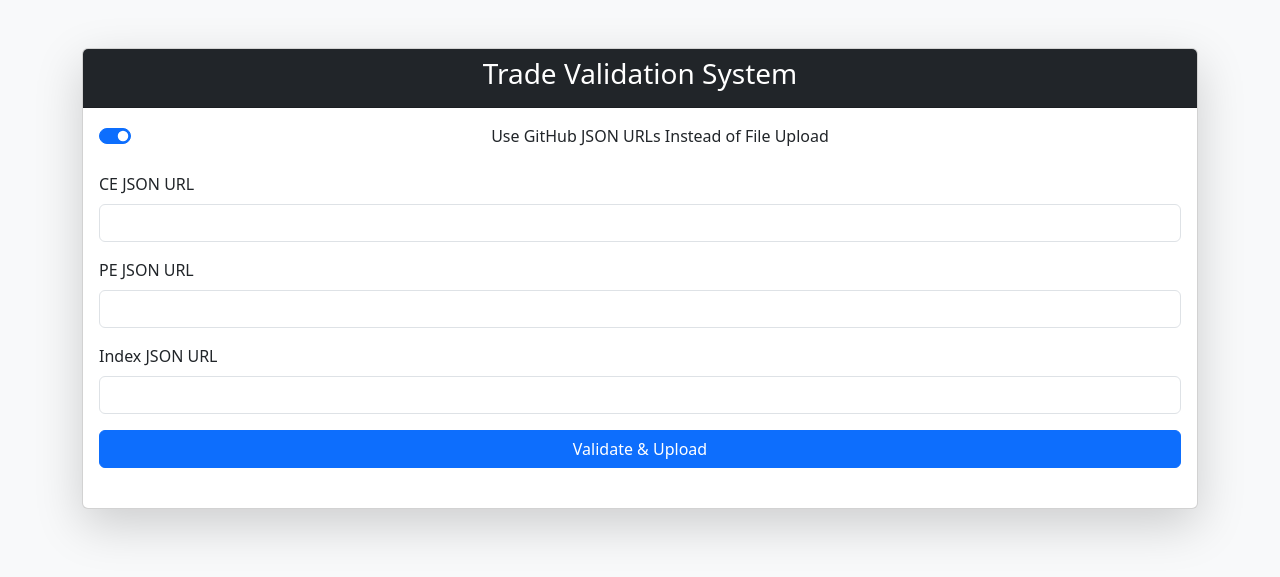
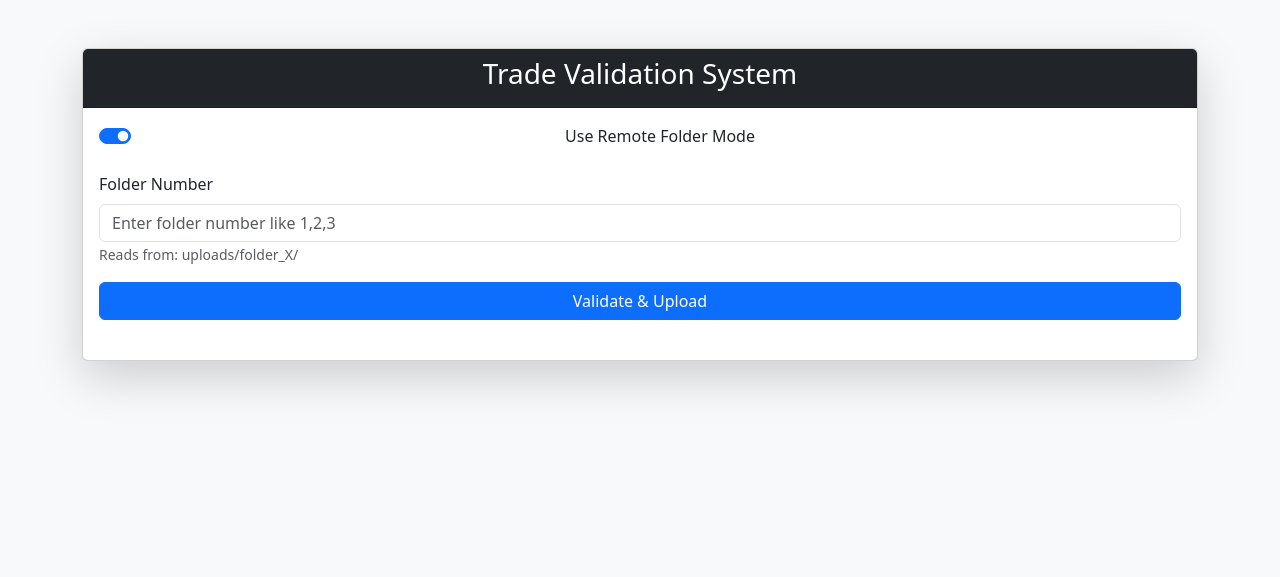
Before and after one commit to 7b809/project_trade_backtest, a Flask app: page / in a window 1280 px wide. Shown: the part 56-633 px from the top of the page. Run offline with Flask 3, Linux system fonts and the light colour scheme.

Commit message:
Auto update

```diff
--- a/templates/index.html
+++ b/templates/index.html
@@ -4,29 +4,17 @@
     <title>Trade Validator</title>
     <meta charset="UTF-8">
     <meta name="viewport" content="width=device-width, initial-scale=1">
-
-    <!-- Bootstrap 5 -->
     <link href="https://cdn.jsdelivr.net/npm/bootstrap@5.3.2/dist/css/bootstrap.min.css" rel="stylesheet">
 </head>
 
 <body class="bg-light">
 
-<!-- ================= NAVBAR ================= -->
-
-<nav class="navbar navbar-expand-lg navbar-dark bg-dark">
+<nav class="navbar navbar-dark bg-dark">
     <div class="container-fluid">
         <a class="navbar-brand" href="/">Trade Validator</a>
-
-        <div class="d-flex">
-            <a href="/dashboard" class="btn btn-outline-light btn-sm">
-                Dashboard
-            </a>
-        </div>
+        <a href="/dashboard" class="btn btn-outline-light btn-sm">Dashboard</a>
     </div>
 </nav>
-
-
-<!-- ================= MAIN CONTAINER ================= -->
 
 <div class="container mt-5">
 
@@ -41,7 +29,7 @@
 <div class="form-check form-switch mb-4 text-center">
     <input class="form-check-input" type="checkbox" id="modeToggle" checked>
     <label class="form-check-label">
-                    Use GitHub JSON URLs Instead of File Upload
+        Use Remote Folder Mode
     </label>
 </div>
 
@@ -49,40 +37,30 @@
 
 <!-- FILE SECTION -->
 <div id="fileSection" class="d-none">
+    <div class="mb-3">
+        <label>CE JSON File</label>
+        <input type="file" class="form-control" id="ceFile">
+    </div>
+    <div class="mb-3">
+        <label>PE JSON File</label>
+        <input type="file" class="form-control" id="peFile">
+    </div>
+    <div class="mb-3">
+        <label>Index JSON File</label>
+        <input type="file" class="form-control" id="indexFile">
+    </div>
+</div>
+
+<!-- FOLDER MODE SECTION -->
+<div id="folderSection">
 
     <div class="mb-3">
-                        <label class="form-label">CE JSON File</label>
-                        <input type="file" class="form-control" id="ceFile">
-                    </div>
-
-                    <div class="mb-3">
-                        <label class="form-label">PE JSON File</label>
-                        <input type="file" class="form-control" id="peFile">
-                    </div>
-
-                    <div class="mb-3">
-                        <label class="form-label">Index JSON File</label>
-                        <input type="file" class="form-control" id="indexFile">
-                    </div>
-
-                </div>
-
-                <!-- URL SECTION -->
-                <div id="urlSection">
-
-                    <div class="mb-3">
-                        <label class="form-label">CE JSON URL</label>
-                        <input type="text" class="form-control" id="ceUrl">
-                    </div>
-
-                    <div class="mb-3">
-                        <label class="form-label">PE JSON URL</label>
-                        <input type="text" class="form-control" id="peUrl">
-                    </div>
-
-                    <div class="mb-3">
-                        <label class="form-label">Index JSON URL</label>
-                        <input type="text" class="form-control" id="indexUrl">
+        <label class="form-label">Folder Number</label>
+        <input type="number" class="form-control" id="folderNumber"
+               placeholder="Enter folder number like 1,2,3">
+        <small class="text-muted">
+            Reads from: uploads/folder_X/
+        </small>
     </div>
 
 </div>
@@ -95,20 +73,17 @@
 
 </form>
 
-            <!-- LOADING -->
 <div class="text-center mt-4">
     <div class="spinner-border text-primary d-none" id="loadingSpinner"></div>
 </div>
 
-            <!-- ================= RESULTS ================= -->
-
+<!-- RESULTS -->
 <div id="resultSection" class="mt-4 d-none">
 
 <div class="alert alert-success text-center">
     <h5>Validation Completed Successfully</h5>
 </div>
 
-                <!-- Folder -->
 <div class="card mb-3">
 <div class="card-body">
     <h6>📁 Validation Folder</h6>
@@ -116,7 +91,6 @@
 </div>
 </div>
 
-                <!-- Matched Signals -->
 <div class="card mb-3" id="matchedCard" style="display:none;">
 <div class="card-body text-center">
     <h6>📊 Matched Signals (Excel)</h6>
@@ -126,7 +100,6 @@
 </div>
 </div>
 
-                <!-- All Files -->
 <div class="card">
 <div class="card-body">
     <h6>📄 All Generated Files</h6>
@@ -134,7 +107,7 @@
         <thead class="table-dark">
             <tr>
                 <th>#</th>
-                                    <th>File Name</th>
+                <th>File</th>
                 <th>Open</th>
             </tr>
         </thead>
@@ -144,27 +117,21 @@
 </div>
 
 </div>
-
 </div>
 </div>
-
-</div>
-
-
-<!-- ================= SCRIPT ================= -->
 
 <script>
 
 const toggle = document.getElementById("modeToggle");
 const fileSection = document.getElementById("fileSection");
-const urlSection = document.getElementById("urlSection");
+const folderSection = document.getElementById("folderSection");
 
 toggle.addEventListener("change", function() {
     if (toggle.checked) {
         fileSection.classList.add("d-none");
-        urlSection.classList.remove("d-none");
+        folderSection.classList.remove("d-none");
     } else {
-        urlSection.classList.add("d-none");
+        folderSection.classList.add("d-none");
         fileSection.classList.remove("d-none");
     }
 });
@@ -184,6 +151,7 @@ document.getElementById("validationForm").addEventListener("submit", async funct
 
     let response;
 
+    // ================= FILE MODE =================
     if (!toggle.checked) {
 
         const ceFile = document.getElementById("ceFile").files[0];
@@ -191,7 +159,7 @@ document.getElementById("validationForm").addEventListener("submit", async funct
         const indexFile = document.getElementById("indexFile").files[0];
 
         if (!ceFile || !peFile || !indexFile) {
-            alert("Please upload all JSON files.");
+            alert("Upload all JSON files.");
             spinner.classList.add("d-none");
             return;
         }
@@ -210,25 +178,28 @@ document.getElementById("validationForm").addEventListener("submit", async funct
             })
         });
 
-    } else {
+    }
+    // ================= FOLDER MODE =================
+    else {
 
-        const ceUrl = document.getElementById("ceUrl").value;
-        const peUrl = document.getElementById("peUrl").value;
-        const indexUrl = document.getElementById("indexUrl").value;
+        const folderNum = document.getElementById("folderNumber").value;
 
-        if (!ceUrl || !peUrl || !indexUrl) {
-            alert("Please provide all JSON URLs.");
+        if (!folderNum) {
+            alert("Enter folder number.");
             spinner.classList.add("d-none");
             return;
         }
+
+        const baseRepo = "acc0012/save-remote-files";
+        const basePath = `https://raw.githubusercontent.com/${baseRepo}/main/uploads/folder_${folderNum}`;
 
         response = await fetch("/validate-from-github", {
             method: "POST",
             headers: {"Content-Type": "application/json"},
             body: JSON.stringify({
-                ce_url: ceUrl,
-                pe_url: peUrl,
-                index_url: indexUrl
+                ce_url: `${basePath}/ce_all_trades.json`,
+                pe_url: `${basePath}/pe_all_trades.json`,
+                index_url: `${basePath}/index_all_trades.json`
             })
         });
     }
```
Lines whose indentation alone changed are shown as unchanged.
